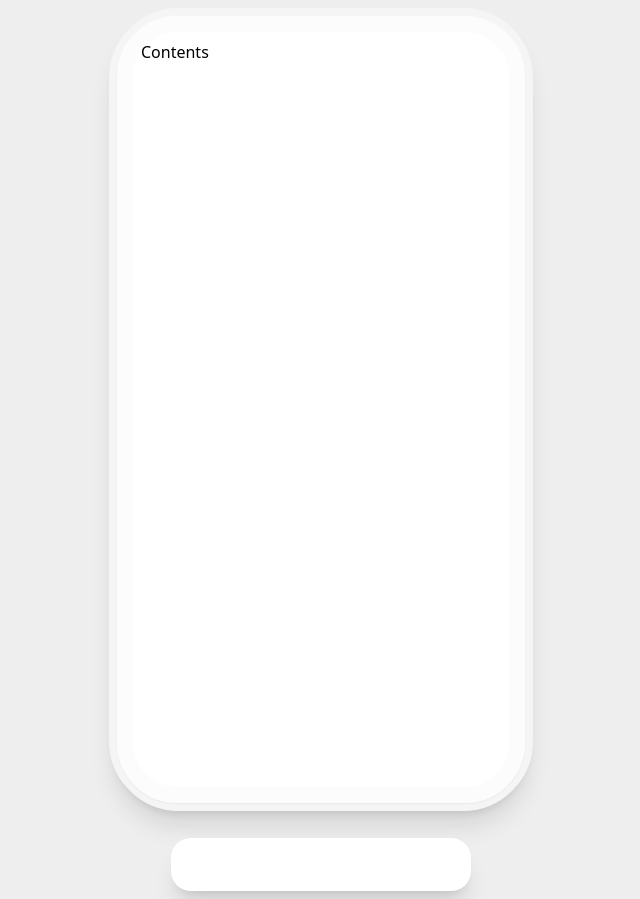
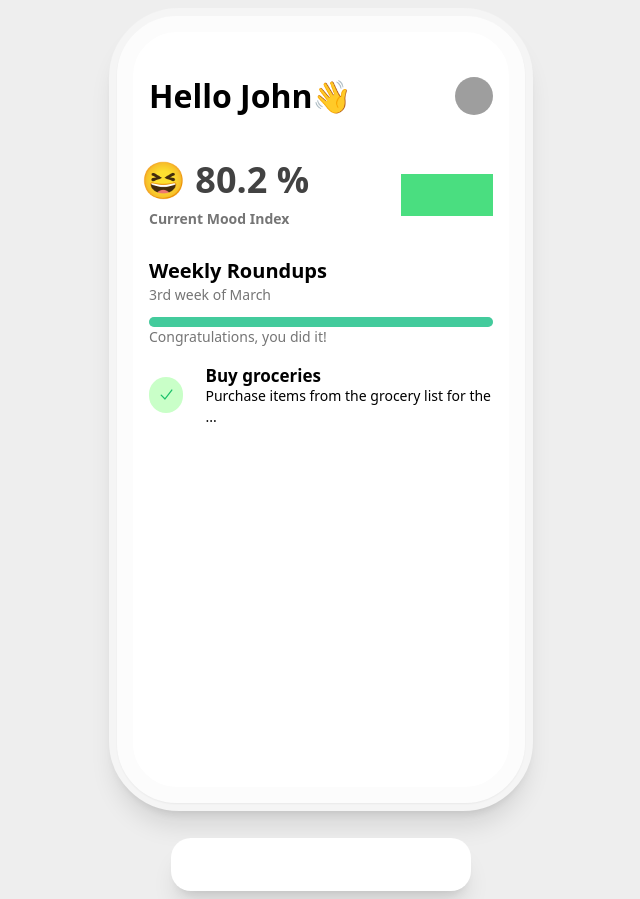
Before and after one commit to philipdaquin/reflection-app, a Next.js app in the folder app/: page / in a window 1280 px wide. Shown: the whole page, without its empty margins (319-959 px from the left). Built offline with nearby package versions, Linux system fonts and the light colour scheme; grey boxes are pictures that could not be loaded.

Commit message:
home screen

```diff
--- /dev/null
+++ b/app/components/BorderLinearProgress.tsx
@@ -0,0 +1,58 @@
+import React from 'react'
+import { useEffect, useState } from "react";
+
+interface Props {
+    value: number
+    max: number
+}
+
+function MessageGen(curr: number, max: number): string {
+
+    let currProgress = (curr / max) * 100
+
+    switch (currProgress) {
+        case (10):
+            return "Great job! You're off to a great start, keep it up!"
+        case (30):
+            return "Awesome progress, keep it up!"
+        case (50):
+            return "Halfway there, keep pushing!"
+        case (75) :
+            return "Almost there, keep the momentum!"
+        case (100):
+            return "Congratulations, you did it!"
+        default:
+            return "Keep making progress, you've got this!"
+    }
+}
+
+
+function BorderLinearProgress({value, max} : Props) {
+    const [progress, setProgress] = useState(0);
+
+    useEffect(() => {
+      if (value > max) {
+        setProgress(100);
+      } else {
+        setProgress((value / max) * 100);
+      }
+    }, [value, max]);
+
+    return (
+        <div className='flex flex-col'>
+            <div className="relative h-[10px] rounded-full bg-gray-200 overflow-hidden">
+                <div
+                className="absolute top-0 left-0 h-full bg-[#43cb9c]"
+                style={{ width: `${progress}%` }}
+                >
+                <div className="h-full transform scale-x-0 bg-[#43cb9c] animate-expand"></div>
+                </div>
+            </div>
+            <h3 className='text-[#757575] text-left font-normal text-sm'>{
+                MessageGen(value, max)
+            }</h3>
+        </div>
+    );
+}
+
+export default BorderLinearProgress
--- a/app/components/Contents.tsx
+++ b/app/components/Contents.tsx
@@ -1,8 +1,22 @@
 import React from 'react'
+import GreetingUser from './GreetingUser'
+import MoodTrackerIndex from './MoodTrackerIndex'
+import WeeklyRoundUpComp from './WeeklyRoundUpComp'
 
 function Contents() {
   return (
-    <div>Contents</div>
+    <div>
+      <GreetingUser />
+      <div className='mt-10'>
+        <MoodTrackerIndex />
+      </div>
+
+      {/* Weekly roundups  */}
+      <div className='pt-7'>
+        <WeeklyRoundUpComp/>
+      </div>
+      {/* Recent entries  */}
+    </div>
   )
 }
 
--- /dev/null
+++ b/app/components/GreetingUser.tsx
@@ -0,0 +1,24 @@
+import Image from 'next/image'
+import React from 'react'
+
+const IMAGE_URL: string = 'https://www.telegraph.co.uk/content/dam/news/2021/06/04/UFO_trans_NvBQzQNjv4BqECnBSB4T3tw7hRvCORLehcLZq-j_VIcNfiYtpwBx7zI.jpg?imwidth=680'
+
+function GreetingUser() {
+    return (
+
+        <div className='flex justify-between items-center'>
+            <div className='text-left font-semibold text-[32px]'>
+                Hello John👋
+            </div>
+            <Image src={IMAGE_URL}
+                className='rounded-full object-fill w-[38px] h-[38px]'
+                alt='User Profile'
+                height={38}
+                width={38}
+                quality={100}
+            />
+        </div>
+    )
+}
+
+export default GreetingUser
--- /dev/null
+++ b/app/components/MoodTrackerIndex.tsx
@@ -0,0 +1,21 @@
+import React from 'react'
+
+function MoodTrackerIndex() {
+  return (
+    <div className='flex justify-between items-center'>
+        <div className='flex flex-col space-y-2'>
+            <div className='text-4xl font-bold text-left relative right-2 text-[#424242] '>
+                😆 80.2 %
+            </div>
+            <div className='font-bold text-[14px] text-[#757575]'>
+                Current Mood Index
+            </div>
+        </div>
+        <div className='w-[92px] h-[42px] bg-green-400'>
+                {/* Insert a graph here */}
+        </div>
+    </div>
+  )
+}
+
+export default MoodTrackerIndex
--- a/app/components/PhoneView.tsx
+++ b/app/components/PhoneView.tsx
@@ -4,7 +4,7 @@ import Contents from './Contents'
 function PhoneView() {
   return (
     <div className='w-[424px] h-[803px] bg-white shadow-xl rounded-[70px] border-[#F5F5F5] border-8'>
-        <div className='w-full h-full border-[16px] shadow-sm border-[#FCFCFC] rounded-[60px] bg-white p-2'>
+        <div className='px-4 pt-10 w-full h-full border-[16px] shadow-sm border-[#FCFCFC] rounded-[60px] bg-white p-2'>
             <Contents />
         </div>
     </div>
--- /dev/null
+++ b/app/components/UserJobList.tsx
@@ -0,0 +1,35 @@
+import React from 'react'
+import {CheckIcon, XMarkIcon} from '@heroicons/react/20/solid'
+
+interface Props {
+    title: string,
+    details: string
+    isDone: boolean
+}
+
+function UserJobList({title, details, isDone}: Props) {
+  return (
+    <div className='flex flex-row space-x-[22px] items-center'>
+        {
+            !isDone && (
+                <div className='rounded-full items-center flex justify-center w-9 h-9 bg-[#E84040]/40'>
+                    <XMarkIcon height={17} width={17} color="#E84040" strokeWidth={1}/>
+                </div>
+            )
+        }
+        {
+            isDone && (
+                <div className='rounded-full items-center flex justify-center w-9 h-9 bg-[#78FF75]/40'>
+                    <CheckIcon height={17} width={17} color="#1cc16a" strokeWidth={1}/>
+                </div>
+            )
+        }
+        <div className='flex flex-col -space-y-1'>
+            <h1 className='text-left font-bold text-[17px] '>{title}</h1>
+            <h3 className='text-left font-normal text-[14px] '>{details.slice(0, 45) + "..."}</h3>
+        </div>
+    </div>
+  )
+}
+
+export default UserJobList
--- /dev/null
+++ b/app/components/WeeklyRoundUpComp.tsx
@@ -0,0 +1,64 @@
+import React from 'react'
+import BorderLinearProgress from './BorderLinearProgress'
+import UserJobList from './UserJobList'
+
+type JobList = {
+    title: string,
+    details: string
+    isDone: boolean
+}
+
+
+function WeeklyRoundUpComp() {
+
+    let maxProgress = 100
+    let currValue = 20
+
+    let list: JobList[] = [
+        // {
+        //   title: 'Finish project',
+        //   details: 'Complete all remaining tasks and submit it before the deadline',
+        //   isDone: false,
+        // },
+        {
+          title: 'Buy groceries',
+          details: 'Purchase items from the grocery list for the week',
+          isDone: true,
+        },
+        // {
+        //   title: 'Go for a run',
+        //   details: 'Run for 30 minutes around the park',
+        //   isDone: false,
+        // },
+      ];
+
+    return (
+        <div className='flex flex-col'>
+            <div className=''>
+                <h1 className="font-bold text-left text-xl text-black">
+                    Weekly Roundups
+                </h1>
+                <h3 className='text-[#757575] text-left font-normal text-sm'>3rd week of March</h3>
+            </div>
+            <div className='pt-3'>
+                <BorderLinearProgress max={list.length} value={list.filter((f) => f.isDone == true).length } />
+            </div>
+
+            <div className='space-y-3 pt-4'>
+                {
+                    list.map((jobList, i) => {
+                        return <UserJobList
+                            key={i}
+                            title={jobList.title}
+                            details={jobList.details}
+                            isDone={jobList.isDone}
+                        />
+                    })
+                }
+            </div>
+
+        </div>
+    )
+}
+
+export default WeeklyRoundUpComp
--- a/app/next.config.js
+++ b/app/next.config.js
@@ -1,4 +1,7 @@
 /** @type {import('next').NextConfig} */
 module.exports = {
   reactStrictMode: true,
+  images: {
+    domains: ['www.telegraph.co.uk'],
+  },
 }
```
Also changed, not shown: app/package.json (+6 -3 lines), 1 other file (tests, documents, lock files or other folders).
